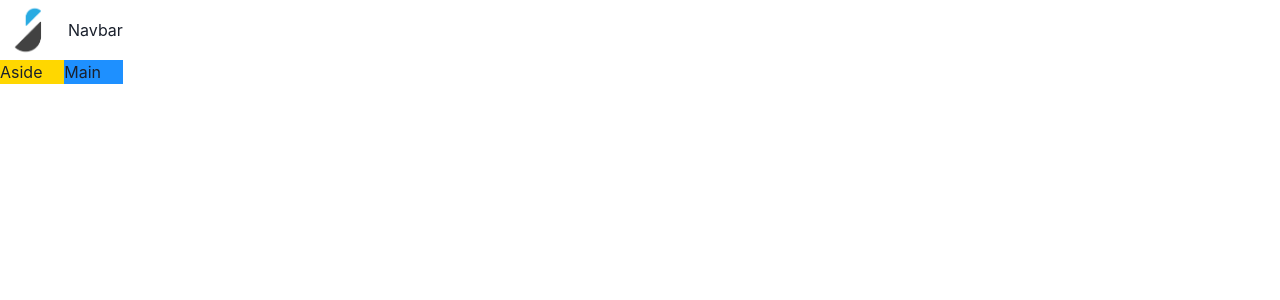
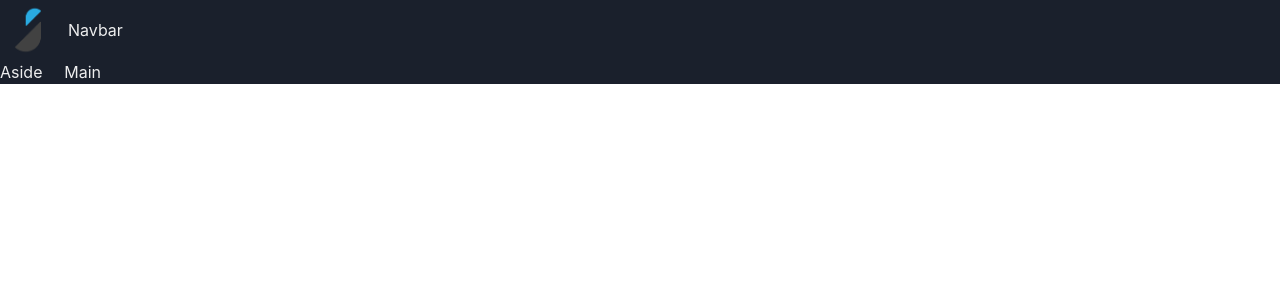
Before and after one commit to flossyfaysal/gamehub, a React (Vite) app: page / in a window 1280 px wide. Shown: the top 300 px of the page. Built offline with nearby package versions, Linux system fonts and the light colour scheme.

Commit message:
Implemented dark mode

```diff
--- a/src/App.tsx
+++ b/src/App.tsx
@@ -6,13 +6,13 @@
    base: `"nav" "main"`,
    lg: `"nav nav" "aside main"`
  }}>
-    <GridItem area="nav" bg="white">
+    <GridItem area="nav">
       <Navbar />
     </GridItem>
     <Show above="lg">
-      <GridItem area="aside" bg="gold">Aside</GridItem>
+      <GridItem area="aside">Aside</GridItem>
     </Show>
-    <GridItem area="main" bg="dodgerblue">Main</GridItem>
+    <GridItem area="main">Main</GridItem>
  </Grid>;
 }
 
--- a/src/main.tsx
+++ b/src/main.tsx
@@ -1,12 +1,14 @@
 import React from 'react'
 import ReactDOM from 'react-dom/client'
-import { ChakraProvider } from '@chakra-ui/react'
+import { ChakraProvider, ColorModeScript } from '@chakra-ui/react'
 import App from './App.tsx'
+import theme from './theme.ts'
 import './index.css'
 
 ReactDOM.createRoot(document.getElementById('root')!).render(
   <React.StrictMode>
-    <ChakraProvider>
+    <ChakraProvider theme={theme}>
+      <ColorModeScript initialColorMode={theme.config.initialColorMode} />
       <App />
     </ChakraProvider>
   </React.StrictMode>,
--- /dev/null
+++ b/src/theme.ts
@@ -0,0 +1,9 @@
+import { extendTheme, ThemeConfig } from "@chakra-ui/react";
+
+const config: ThemeConfig = {
+    initialColorMode: 'dark'
+}
+
+const theme = extendTheme({  config });
+
+export default theme;
```
